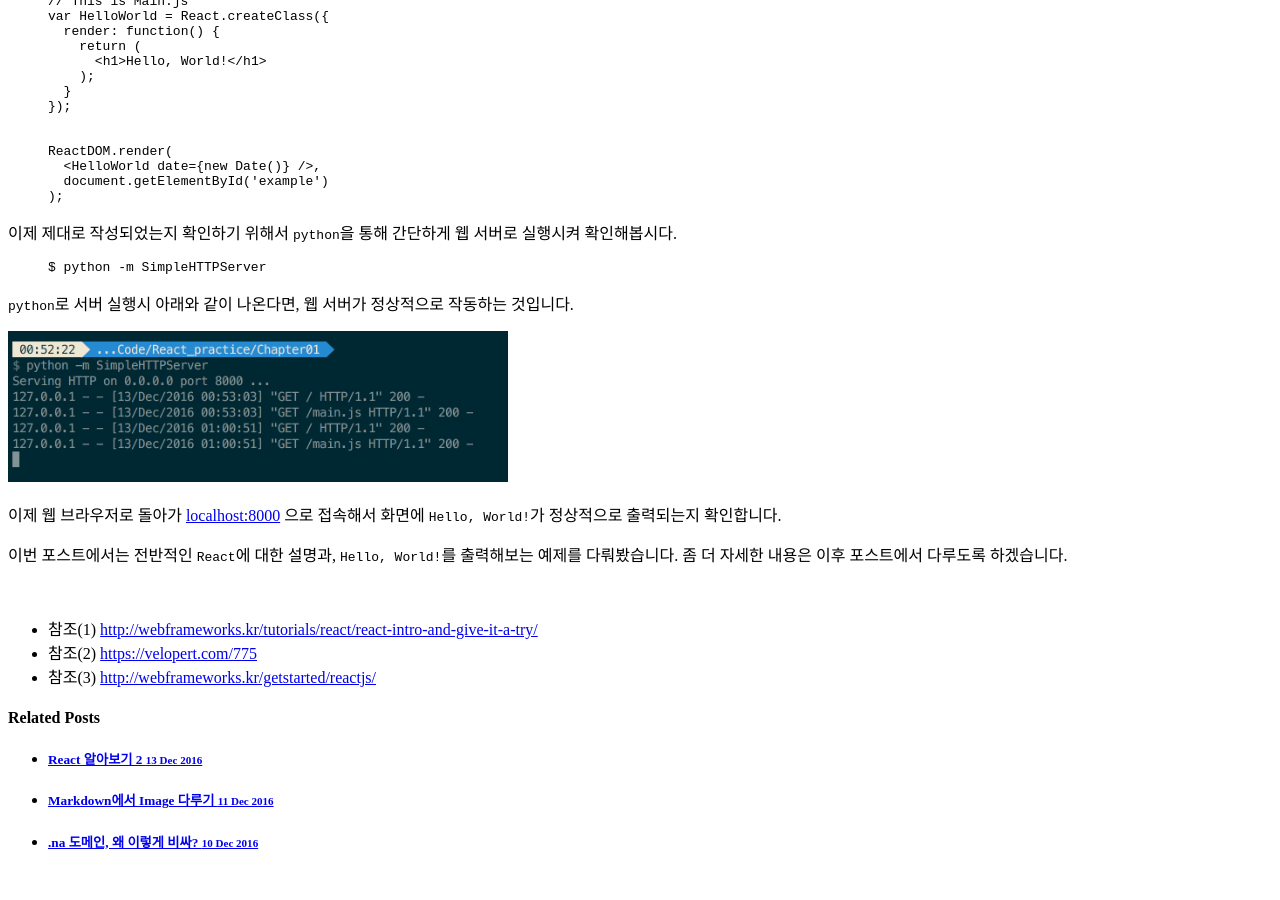
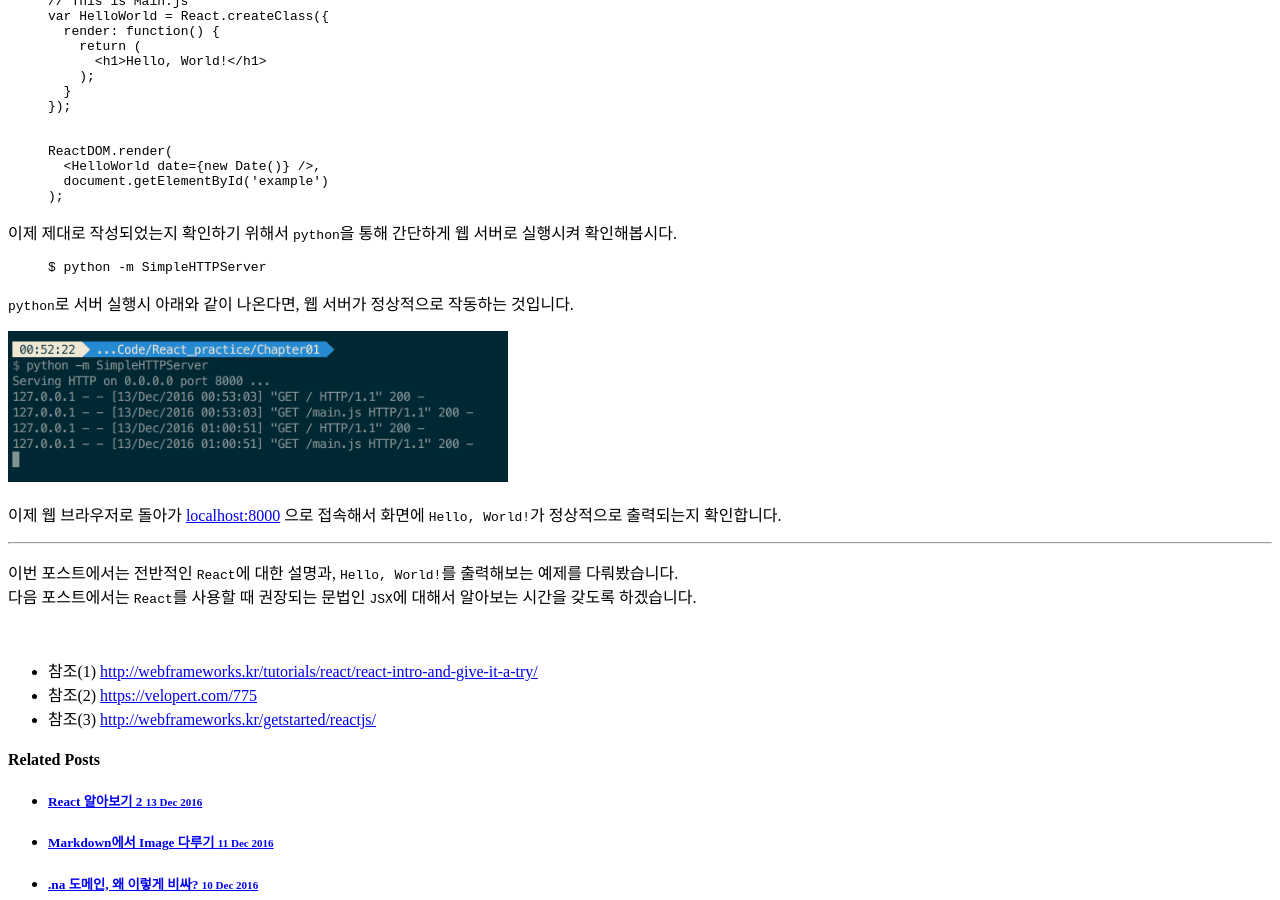
Before and after one commit to nayunhwan/nayunhwan.github.io, a Jekyll site: the page built from _posts/2016-12-12-React01.md, in a window 1280 px wide and 900 px high, scrolled down 4142 px. Built offline with Jekyll 4.4.1, drawn with Linux system fonts in a browser that asks for light colours; a style sheet for code colours, icons or effects is not loaded; some of the changed text lies outside the part shown.

Commit message:
Edit React01 Post

```diff
--- a/_posts/2016-12-12-React01.md
+++ b/_posts/2016-12-12-React01.md
@@ -105,7 +105,7 @@
 `CDN`을 통해서 `React`를 설치하셨다면, 드디어 이제 `Hello, World`를 출력해보도록 하겠습니다.
 
 일단 가장 먼저 터미널에서 빈 폴더를 만들어 줍니다.
-{% highlight code %}
+{% highlight bash %}
 $ mkdir Chater01
 {% endhighlight %}
 
@@ -164,7 +164,7 @@
 
 이제 제대로 작성되었는지 확인하기 위해서 `python`을 통해 간단하게 웹 서버로 실행시켜 확인해봅시다.
 
-{% highlight code %}
+{% highlight bash %}
 $ python -m SimpleHTTPServer
 {% endhighlight %}
 
@@ -174,8 +174,10 @@
 
 이제 웹 브라우저로 돌아가 [localhost:8000](localhost:8000) 으로 접속해서 화면에 `Hello, World!`가 정상적으로 출력되는지 확인합니다.
 
-이번 포스트에서는 전반적인 `React`에 대한 설명과, `Hello, World!`를 출력해보는 예제를 다뤄봤습니다.
-좀 더 자세한 내용은 이후 포스트에서 다루도록 하겠습니다.
+<hr>
+
+이번 포스트에서는 전반적인 `React`에 대한 설명과, `Hello, World!`를 출력해보는 예제를 다뤄봤습니다.<br>
+다음 포스트에서는 `React`를 사용할 때 권장되는 문법인 `JSX`에 대해서 알아보는 시간을 갖도록 하겠습니다.
 
 <br>
 
```
